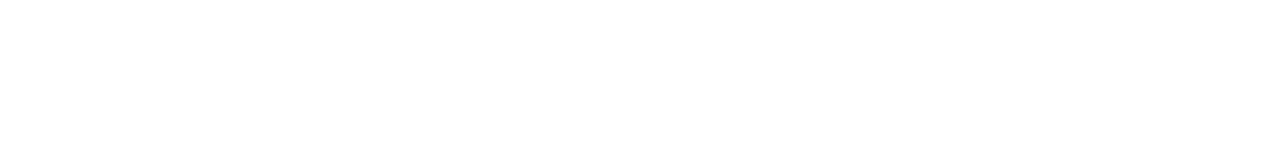
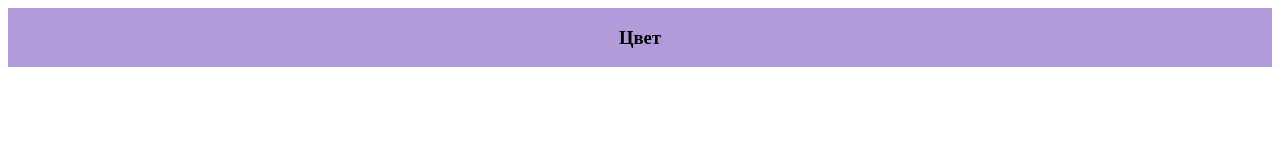
Before and after one commit to morozoffivan/media_css, a plain HTML site: page index.html in a window 1280 px wide. Drawn offline with Linux system fonts and the light colour scheme.

Commit message:
made layout with media that dependend of width screen

```diff
--- a/index.html
+++ b/index.html
@@ -3,9 +3,16 @@
 <head>
     <meta charset="UTF-8">
     <meta name="viewport" content="width=device-width, initial-scale=1.0">
+    <link rel="stylesheet" href="./style.css">
     <title>Media CSS</title>
 </head>
 <body>
 
+    <div class="wrapper">
+        <div class="content">
+            <h3>Цвет</h3>
+        </div>
+    </div>
+
 </body>
 </html>
--- a/style.css
+++ b/style.css
@@ -0,0 +1,30 @@
+.wrapper{
+    display: flex;
+    justify-content: space-between;
+}
+.content{
+    flex: 1;
+    text-align: center;
+}
+
+@media (max-width: 500px) {
+    .content {
+        background-color: #ff8b94;
+    }
+
+}
+@media (min-width: 501px) and (max-width: 1000px) {
+    .content {
+        background-color: #61a0e7;
+    }
+}
+@media (min-width: 1001px) and (max-width: 1500px) {
+    .content {
+        background-color: #b19cd9;
+    }
+}
+@media (min-width: 1501px) {
+    .content {
+        background-color: #ffcc99;
+    }
+}
```
